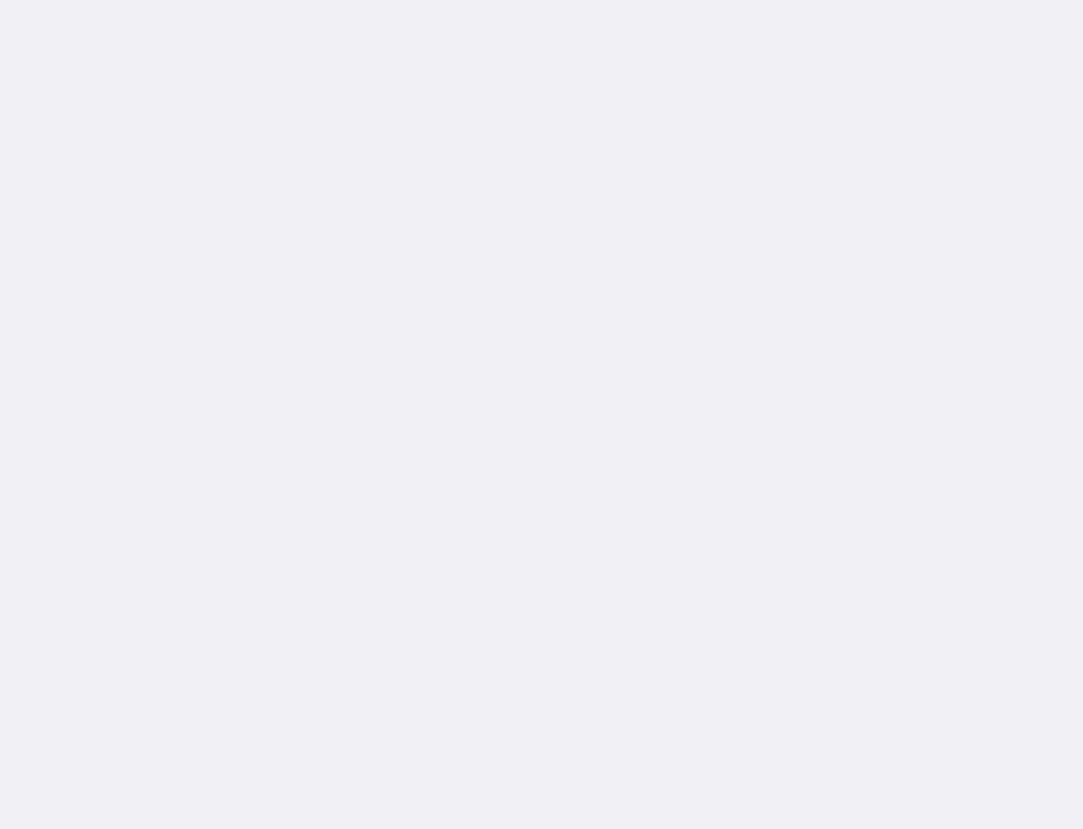
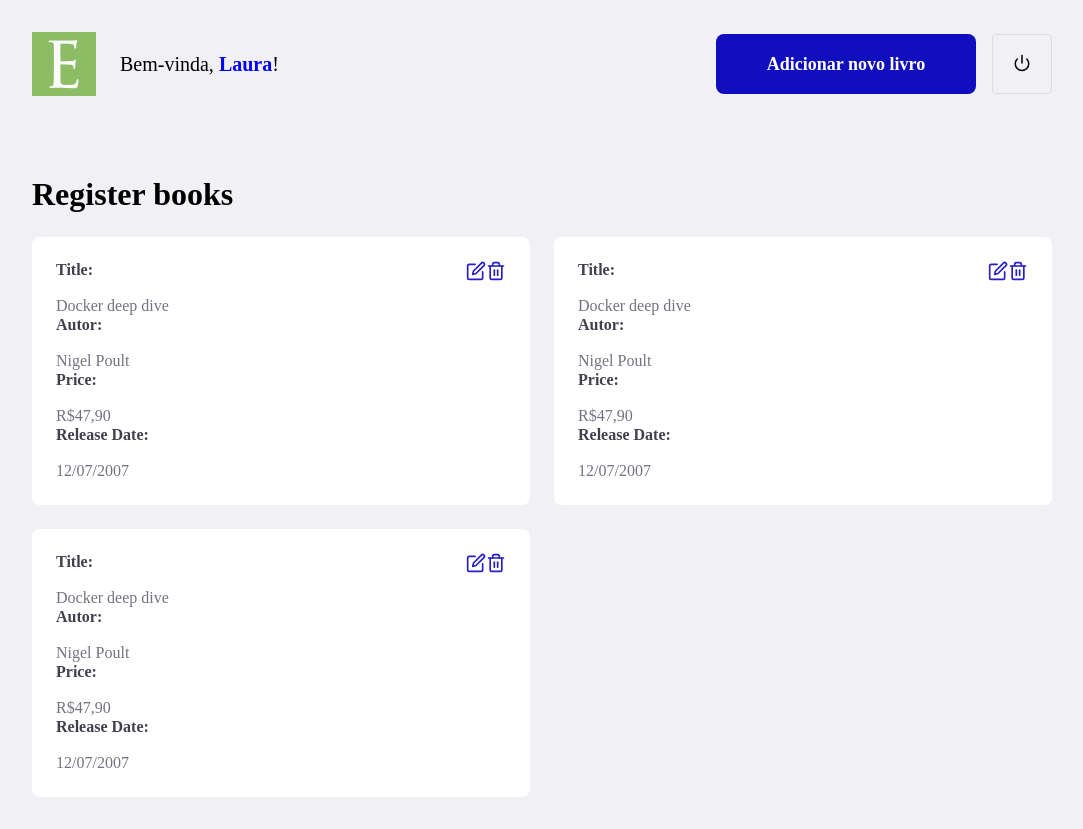
Before and after one commit to LauraSuzany/react-js-dotnet6-api, a React (Create React App) app in the folder client/: page /books in a window 1280 px wide. Before the commit this address had no page. Shown: the whole page, without its empty margins (98-1181 px from the left). Before the commit the page ends 800 px from the top, so only its background shows below. Built offline with nearby package versions, Linux system fonts and the light colour scheme.

Commit message:
Feat: Implementado telas

```diff
--- a/client/src/pages/Book/index.js
+++ /dev/null
@@ -1,18 +0,0 @@
-import React from "react";
-import './styles.css'
-import logoImage from '../../assets/logo.svg'
-
-
-export default function Book (){
-  return (
-    <div className="book-container">
-      <header>
-        <img src={logoImage} alt="logo"/>
-        <span>Welcome, <strong>Laura</strong>!</span>
-        <link className="button" to="/book/new">Add new book</link>
-        <button type="button"></button>
-
-      </header>
-    </div>
-  )
-}
--- /dev/null
+++ b/client/src/pages/Books/index.js
@@ -0,0 +1,64 @@
+import React from "react";
+import './styles.css';
+import logoImage from '../../assets/logo.svg';
+import { FiPower, FiEdit, FiTrash2 } from 'react-icons/fi'
+
+export default function Books() {
+  return (
+    <div className="book-container">
+      <header>
+        <img src={logoImage} alt="logo" />
+        <span>Bem-vinda, <strong>Laura</strong>!</span>
+        <a className="button" href="/book/new">Adicionar novo livro</a>
+        <button type="button">
+          <FiPower size={18} color="#251fCS5"/>
+        </button>
+      </header>
+      <h1>Register books</h1>
+      <ul>
+        <li>
+          <strong>Title:</strong>
+          <p>Docker deep dive</p>
+          <strong>Autor:</strong>
+          <p>Nigel Poult</p>
+          <strong>Price:</strong>
+          <p>R$47,90</p>
+          <strong>Release Date:</strong>
+          <p>12/07/2007</p>
+          <button type="button">
+            <FiEdit size={20} color="#251FC5"/>
+            <FiTrash2 size={20} color="#251FC5"/>
+          </button>
+        </li>
+        <li>
+          <strong>Title:</strong>
+          <p>Docker deep dive</p>
+          <strong>Autor:</strong>
+          <p>Nigel Poult</p>
+          <strong>Price:</strong>
+          <p>R$47,90</p>
+          <strong>Release Date:</strong>
+          <p>12/07/2007</p>
+          <button type="button">
+          <FiEdit size={20} color="#251FC5"/>
+          <FiTrash2 size={20} color="#251FC5"/>
+          </button>
+        </li>
+        <li>
+          <strong>Title:</strong>
+          <p>Docker deep dive</p>
+          <strong>Autor:</strong>
+          <p>Nigel Poult</p>
+          <strong>Price:</strong>
+          <p>R$47,90</p>
+          <strong>Release Date:</strong>
+          <p>12/07/2007</p>
+          <button type="button">
+          <FiEdit size={20} color="#251FC5"/>
+          <FiTrash2 size={20} color="#251FC5"/>
+          </button>
+        </li>
+      </ul>
+    </div>
+  );
+}
--- /dev/null
+++ b/client/src/pages/Books/styles.css
@@ -0,0 +1,96 @@
+.book-container {
+  width: 100%;
+  max-width: 1080px;
+  padding: 0 30px;
+  margin: 32px auto;
+}
+
+.book-container header {
+  display: flex;
+  align-items: center;
+
+}
+
+.book-container span {
+  font-size: 20px;
+  margin-left: 24px;
+}
+
+.book-container header span strong {
+  color: blue;
+}
+
+.book-container header img {
+  height: 64px;
+}
+
+.book-container a {
+  width: 260px;
+  margin-left: auto;
+  margin-top: 0;
+}
+
+.book-container header button {
+  height: 60px;
+  width: 60px;
+  border-radius: 4px;
+  border: 1px solid #DCDCE6;
+  background: transparent;
+  margin-left: 16px;
+  transition: border-color 0.5s;
+}
+
+.book-container header button:hover {
+border-color:   blue;
+}
+
+.book-container h1 {
+  margin-top: 80px;
+  margin-bottom: 24px;
+}
+
+.book-container ul{
+  display: grid;
+  grid-template-columns: repeat(2, 1fr);
+  grid-gap: 24px;
+  list-style: none;
+}
+
+.book-container ul li{
+  background: #ffffff;
+  padding: 24px;
+  border-radius: 8px;
+  position: relative;
+}
+
+.book-container ul li button {
+  position: absolute;
+  right: 24px;
+  top: 24px;
+  border: 0;
+  background: transparent;
+}
+
+.book-container ul li button + button {
+  top: 50px
+}
+
+.book-container ul li button:hover{
+  opacity: 0.8;
+}
+
+.book-container ul li strong {
+  display: block;
+  margin-bottom: 16px;
+  color: #41414D;
+}
+
+.book-container ul li strong + strong {
+  margin-top: 32px;
+}
+
+.book-container ul li p {
+  color: #737380;
+  line-height: 21px;
+  font-size: 16px;
+}
--- a/client/src/pages/Login/styles.css
+++ b/client/src/pages/Login/styles.css
@@ -5,7 +5,7 @@
   margin: 0, auto;
   display: flex;
   align-items: center;
-  justify-content: center;
+  justify-content: space-between;
 }
 
 .login-container section.form {
@@ -15,7 +15,7 @@
 }
 
 .login-container section.form img {
-  width: 60%;
+  width: 45%;
   margin-left: auto;
   margin-right: auto;
   display: block;
--- /dev/null
+++ b/client/src/pages/NewBook/index.js
@@ -0,0 +1,29 @@
+import React from "react";
+import './styles.css'
+import logoImage from '../../assets/logo.svg'
+import {Link} from 'react-router-dom';
+import {FiArrowLeft} from 'react-icons/fi';
+export default function NewBook() {
+  return(
+    <div className="new-book-container">
+      <div className="content">
+        <section className="form">
+          <img src={logoImage } alt= "logoImage"></img>
+          <h1>Add new book</h1>
+          <p>Enter book information and click on 'Add'!</p>
+          <Link className="back-link" to="/books">
+            <FiArrowLeft size={16} color="#251fc5"/>
+            Home
+          </Link>
+        </section>
+        <form>
+          <input placeholder="Title"/>
+          <input placeholder="Autor"/>
+          <input type="date"/>
+          <input placeholder="Price"/>
+          <button className="button" type='submit'>Add</button>
+        </form>
+      </div>
+    </div>
+  )
+}
--- /dev/null
+++ b/client/src/pages/NewBook/styles.css
@@ -0,0 +1,61 @@
+.new-book-container {
+  width: 100%;
+  max-width: 1120px;
+  height: 100vh;
+  margin: 0 auto;
+
+  display: flex;
+  align-items: center;
+  justify-content: space-between;
+}
+
+.new-book-container .content {
+  width: 100%;
+  padding: 96px;
+  background: #F0F0F5;
+  box-shadow: 0 0 100px rgba(0, 0, 0, 0.1);
+  border-radius: 8px;
+
+  display: flex;
+  justify-content: space-between;
+  align-items: center;
+}
+
+.new-book-container.content section {
+  width: 100px;
+  max-width: 380px;
+}
+
+.new-book-container section.form {
+  width: 100%;
+  max-width: 350px;
+  margin-right: 30px;
+}
+
+.new-book-container section.form img {
+  width: 45%;
+  margin-left: auto;
+  margin-right: auto;
+  display: block;
+  }
+
+.new-book-container .content section h1 {
+margin: 64px 0px 32px;
+font-size: 32px;
+}
+
+.new-book-container section p {
+font-size: 18px;
+color: #737380;
+line-height: 32px;
+}
+
+.new-book-container .content form {
+width: 100%;
+max-width: 450px;
+
+}
+
+.new-book-container .content form input {
+margin-top: 8px;
+}
--- a/client/src/routes.js
+++ b/client/src/routes.js
@@ -1,7 +1,8 @@
 import React from "react";
 import {BrowserRouter, Routes, Route} from 'react-router-dom';
 import Login from "./pages/Login";
-import Book from "./pages/Book";
+import Books from "./pages/Books";
+import NewBook from "./pages/NewBook";
 //BrowserRouter = para verificar qual a rota vai ser acessada (Garantir o roteamento correto)
 //Switch = para que mais de uma rota não seja acessada simutanemanete
 export default function NewRoutes() {
@@ -9,7 +10,8 @@ export default function NewRoutes() {
           <BrowserRouter>
               <Routes>
                 <Route path ='/' element={<Login/>}/>
-                <Route path ='/book' element={<Book/>}/>
+                <Route path ='/books' element={<Books/>}/>
+                <Route path ='/books/new' element={<NewBook/>}/>
               </Routes>
           </BrowserRouter>
     );
```
Also changed, not shown: client/src/pages/Book/styles.css (deleted), client/src/pages/Login/teste.css (added).
